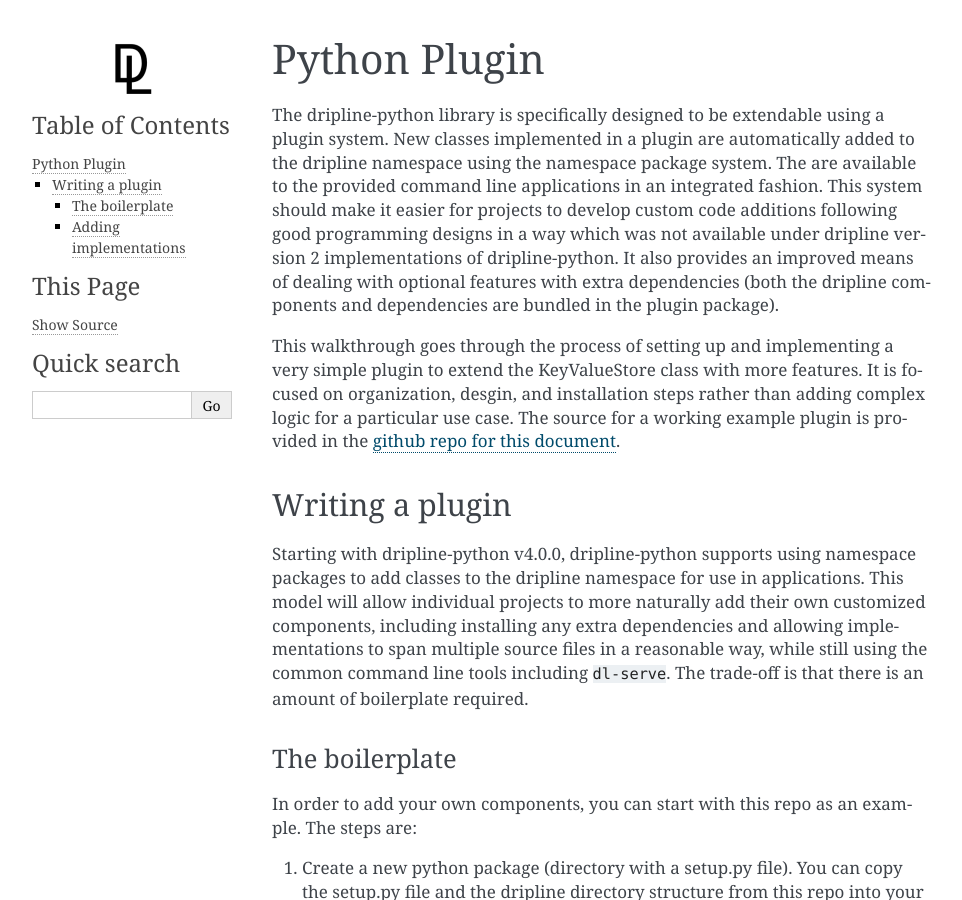
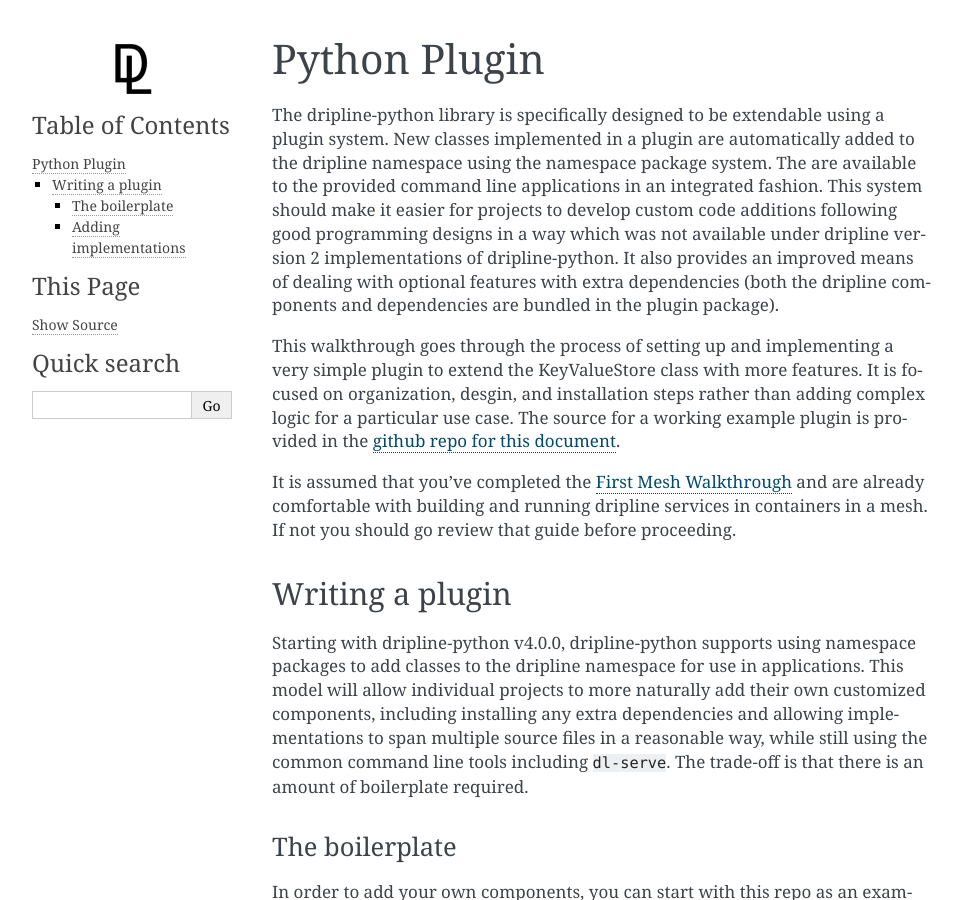
Before and after one commit to driplineorg/controls-guide, a Sphinx documentation site: the page built from source/guides/python-plugin.rst, in a window 1280 px wide and 900 px high. Shown: the whole window, without its empty margins (148-1110 px from the left). Built offline with Sphinx 7.4.7, drawn with Linux system fonts in a browser that asks for light colours.

Commit message:
adding cross reference

```diff
--- a/source/guides/first-mesh.rst
+++ b/source/guides/first-mesh.rst
@@ -1,3 +1,6 @@
+.. _first-mesh-walkthrough:
+
+======================
 First Mesh Walkthrough
 ======================
 In this walkthrough, we will go through the process of creating your first dripline mesh.
--- a/source/guides/python-plugin.rst
+++ b/source/guides/python-plugin.rst
@@ -14,6 +14,8 @@ This walkthrough goes through the process of setting up and implementing a very
 It is focused on organization, desgin, and installation steps rather than adding complex logic for a particular use case.
 The source for a working example plugin is provided in the `github repo for this document <https://github.com/driplineorg/controls-guide/tree/master/examples/dripline-python-plugin>`_.
 
+It is assumed that you've completed the :ref:`first-mesh-walkthrough` and are already comfortable with building and running dripline services in containers in a mesh.
+If not you should go review that guide before proceeding.
 
 Writing a plugin
 ----------------
```
